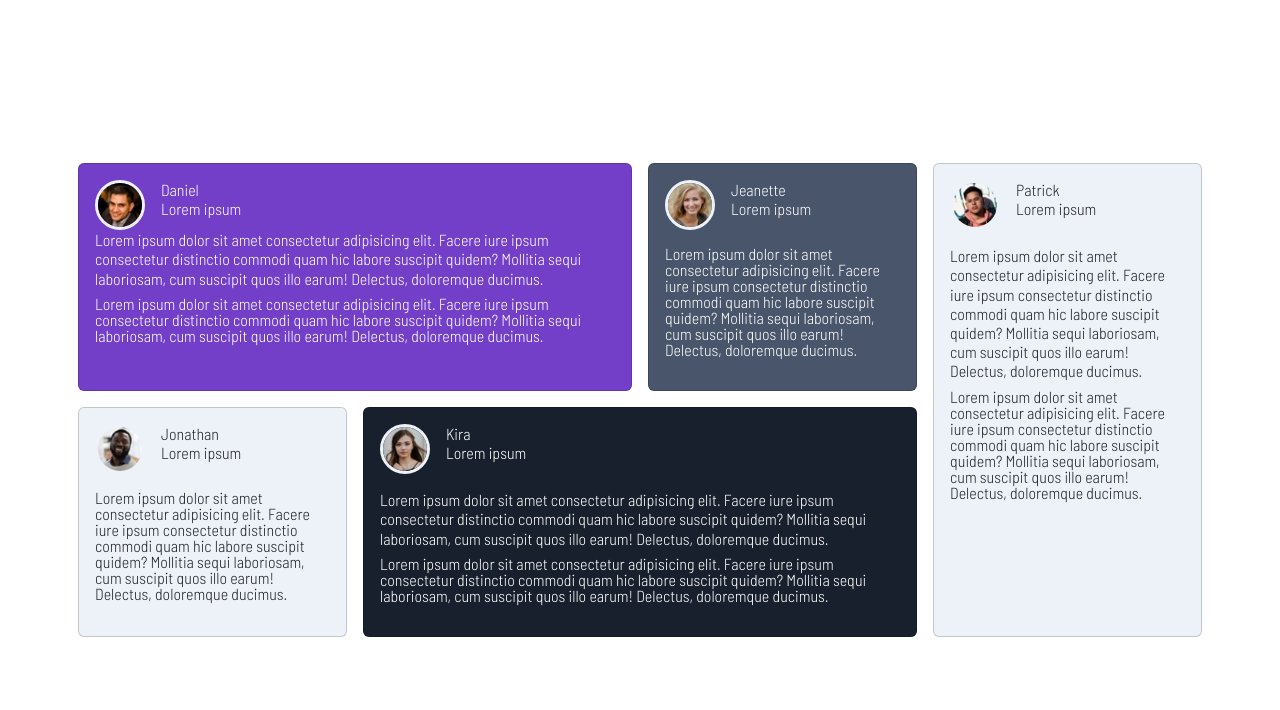
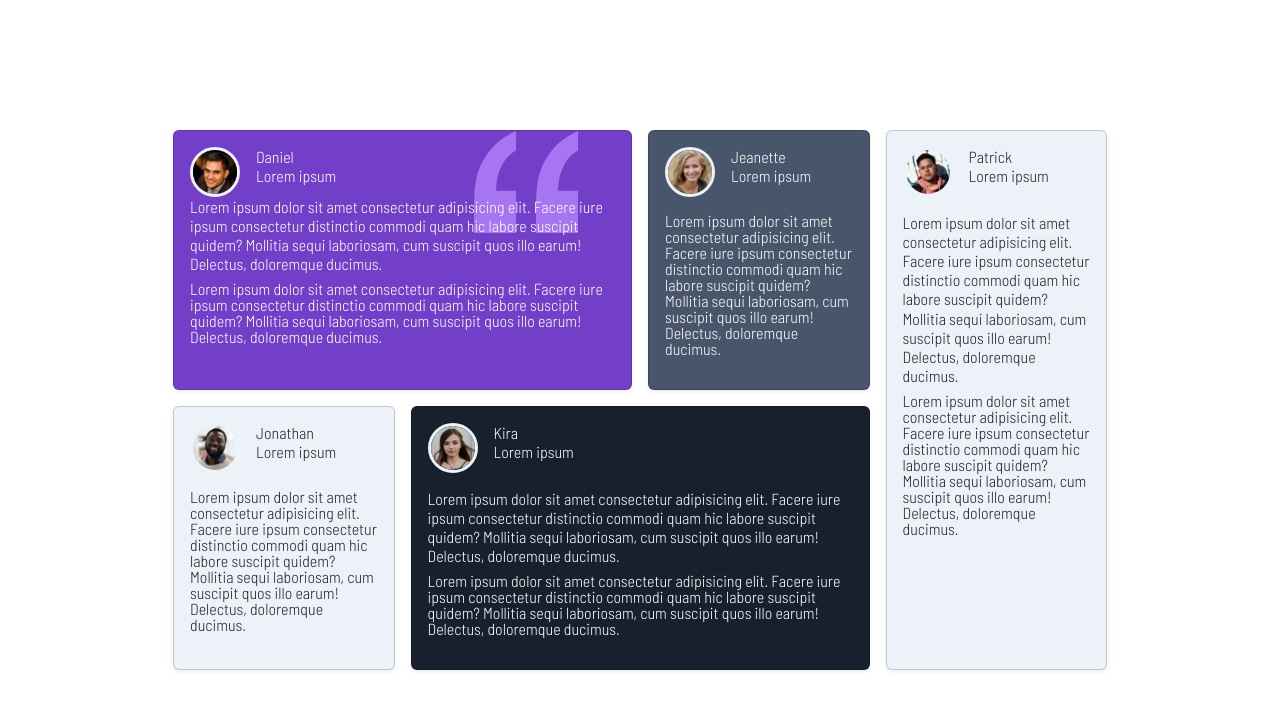
Before and after one commit to josetibaui/Bluuweb_CursoBootstrap5, a website: page index.html in a window 1280 px wide. Drawn offline with Linux system fonts and the light colour scheme.

Commit message:
Fin de la personalización de bootstrap

```diff
--- a/index.html
+++ b/index.html
@@ -10,10 +10,8 @@
     <link rel="preconnect" href="https://fonts.gstatic.com" crossorigin>
     <link href="https://fonts.googleapis.com/css2?family=Barlow+Semi+Condensed:ital,wght@0,300;0,600;0,900;1,100;1,700&display=swap" rel="stylesheet">
     <link rel="stylesheet" href="css/custom.css">
-    <style>
+</head>
 
-    </style>
-</head>
 <body>
     <main class="container d-flex align-items-center justify-content-center alto-100">
         <div class="row">
@@ -21,7 +19,7 @@
             <div class="col-12 col-lg-9">
                 <div class="row">
                      <div class="col-12 col-lg-8 p-2">
-                        <article class="card h-100 bg-primary text-white">
+                        <article class="card h-100 bg-primary text-white fondo-card shadow-sm">
                             <div class="card-body">
                                 <div class="d-flex">
                                     <img src="./images/image-daniel.jpg" alt="" class="border border-secondary border-3 rounded-circle">
@@ -38,7 +36,7 @@
                         </article>
                      </div>
                      <div class="col-12 col-lg-4 p-2">
-                        <article class="card h-100 bg-success text-white">
+                        <article class="card h-100 bg-success text-white shadow-sm">
                             <div class="card-body">
                                 <div class="d-flex mb-3">
                                     <img src="./images/image-jeanette.jpg"s alt="" class="border border-secondary border-3 rounded-circle">
@@ -54,7 +52,7 @@
                         </article>
                      </div>
                      <div class="col-12 col-lg-4 p-2">
-                        <article class="card h-100 bg-secondary">
+                        <article class="card h-100 bg-secondary shadow-sm">
                             <div class="card-body">
                                 <div class="d-flex mb-3">
                                     <img src="./images/image-jonathan.jpg" alt="" class="border border-secondary border-3 rounded-circle">
@@ -70,7 +68,7 @@
                         </article>
                      </div>
                      <div class="col-12 col-lg-8 p-2">
-                        <article class="card h-100 bg-dark text-white">
+                        <article class="card h-100 bg-dark text-white shadow-sm">
                             <div class="card-body">
                                 <div class="d-flex mb-3">
                                     <img src="./images/image-kira.jpg" alt="" class="border border-secondary border-3 rounded-circle">
@@ -90,7 +88,7 @@
             </div>
             <!-- columna derecha -->
             <div class="col-12 col-lg-3 p-2">
-                <article class="card h-100 bg-secondary">
+                <article class="card h-100 bg-secondary shadow-sm">
                     <div class="card-body">
                         <div class="d-flex mb-3">
                             <img src="./images/image-patrick.jpg" alt="" class="border border-secondary border-3 rounded-circle">
--- a/sass/custom.scss
+++ b/sass/custom.scss
@@ -16,4 +16,18 @@ $font-family-sans-serif: 'Barlow Semi Condensed', sans-serif;
     width: 50px;
 }
 
+$container-max-widths: (
+  sm: 540px,
+  md: 720px,
+  lg: 950px,
+  xl: 950px,
+  xxl: 950px
+);
+
+.fondo-card {
+    background-image: url('../images/bg-pattern-quotation.svg');
+    background-repeat: no-repeat;
+    background-position: 85% top;
+}
+
 @import "../node_modules/bootstrap/scss/bootstrap";
```
Also changed, not shown: css/custom.css, 1 other file.
